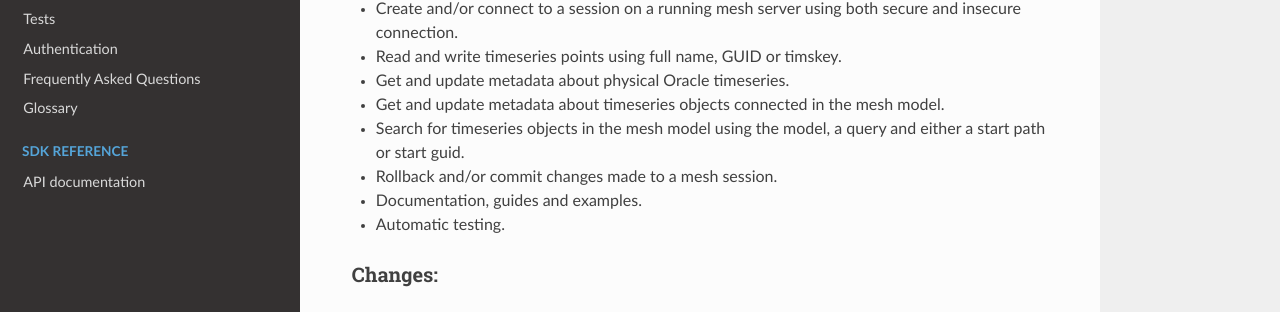
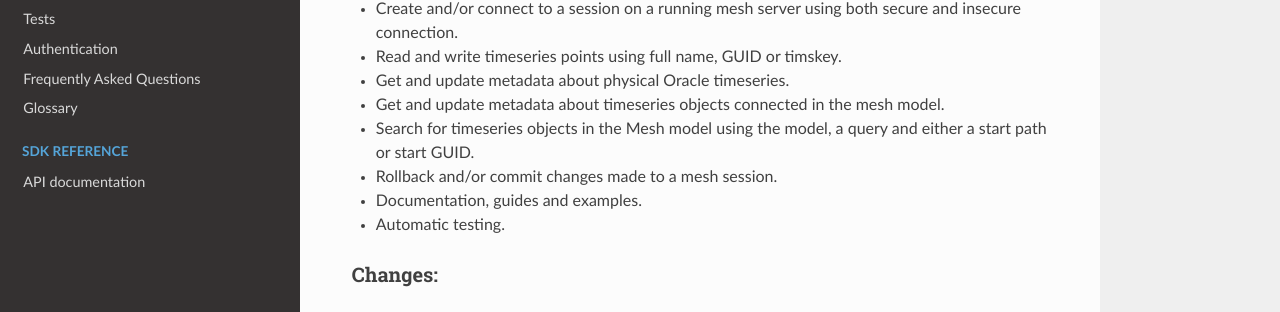
Before and after one commit to Volue-Public/energy-mesh-python, a Sphinx documentation site: the page built from docs/source/news.rst, in a window 1280 px wide and 1251 px high. Shown: the part 318-630 px from the top of the window. Built offline with Sphinx 7.4.7 and the Read the Docs theme 2.0.0, drawn with Linux system fonts in a browser that asks for light colours.

```diff
--- a/docs/source/news.rst
+++ b/docs/source/news.rst
@@ -15,7 +15,7 @@ New features:
 - Read and write timeseries points using full name, GUID or timskey.
 - Get and update metadata about physical Oracle timeseries.
 - Get and update metadata about timeseries objects connected in the mesh model.
-- Search for timeseries objects in the mesh model using the model, a query and either a start path or start guid.
+- Search for timeseries objects in the Mesh model using the model, a query and either a start path or start GUID.
 - Rollback and/or commit changes made to a mesh session.
 - Documentation, guides and examples.
 - Automatic testing.
```
